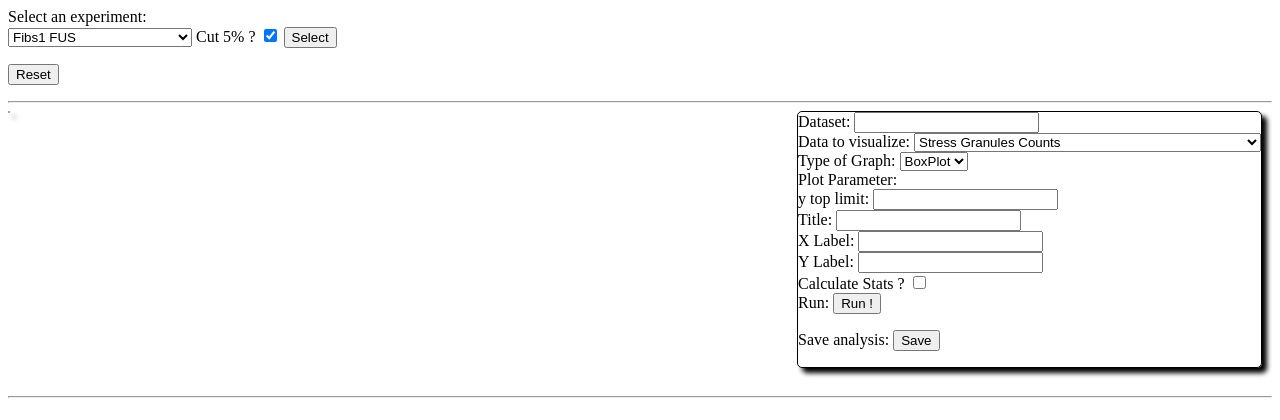
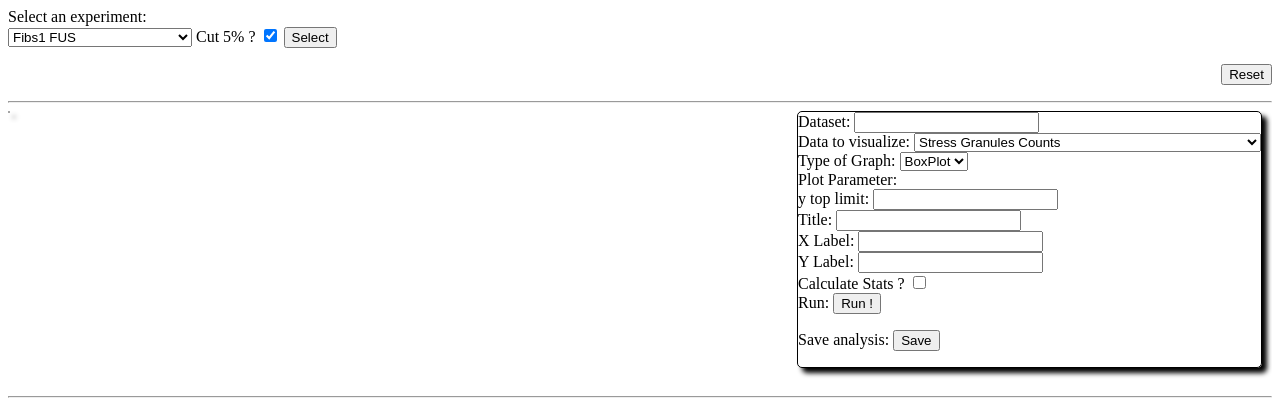
Before and after one commit to Xqua/Web_UI_SpotAnalizer, a Flask app: page / in a window 1280 px wide. Shown: the top 420 px of the page. Run offline with Flask 2, Linux system fonts and the light colour scheme.

Commit message:
reset button on the right side

```diff
--- a/app/templates/index.html
+++ b/app/templates/index.html
@@ -24,9 +24,11 @@
         Cut 5% ? <input type="checkbox" name="cut" checked>
         <input type="submit" value="Select">
     </form>
+    <span style="text-align:right;">
     <form action="/reset" method="post" name="reset">
         <input type="submit" value="Reset">
     </form>
+</span>
 </div>
 <div>
     {% with messages = get_flashed_messages() %}
```
